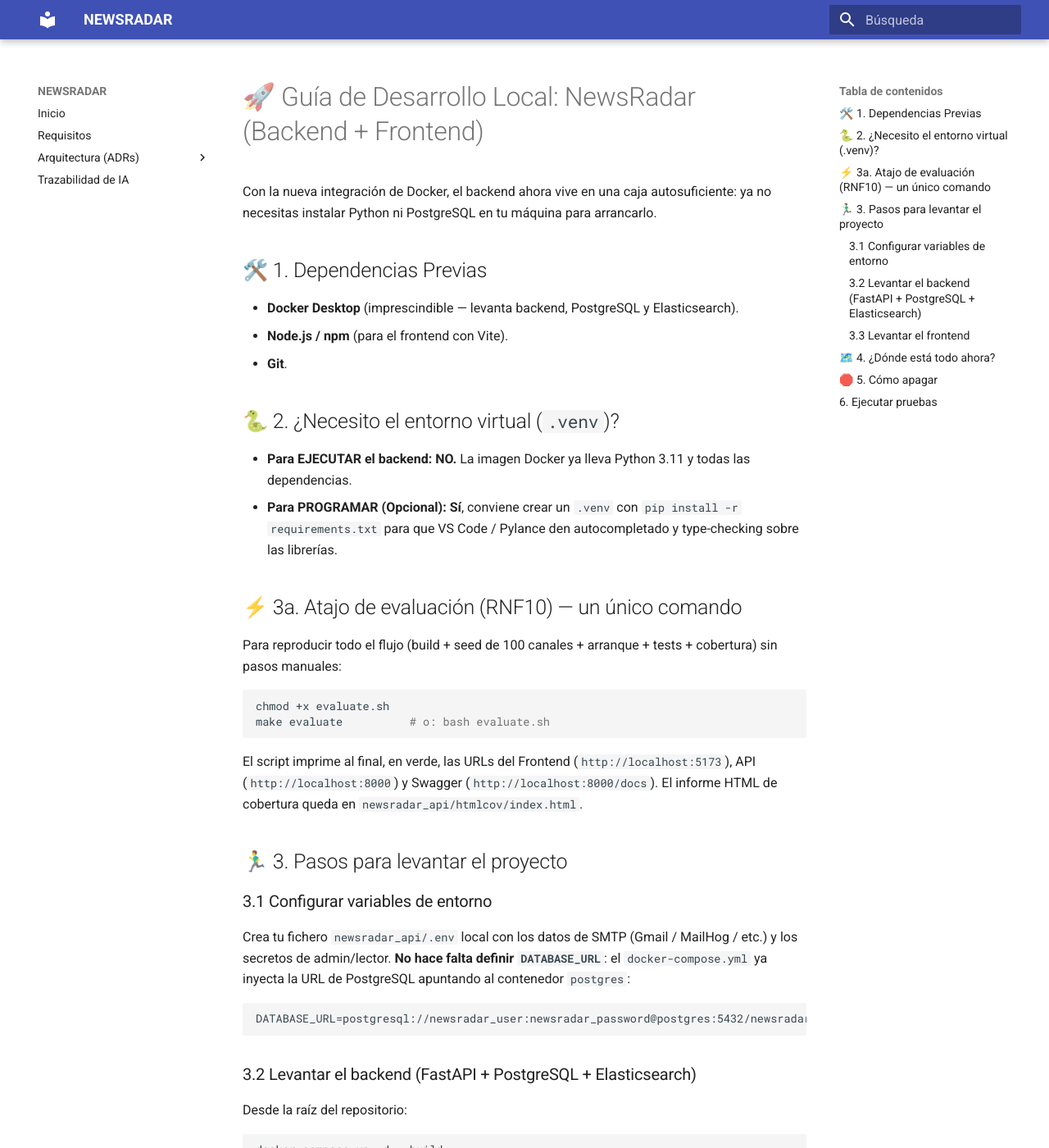
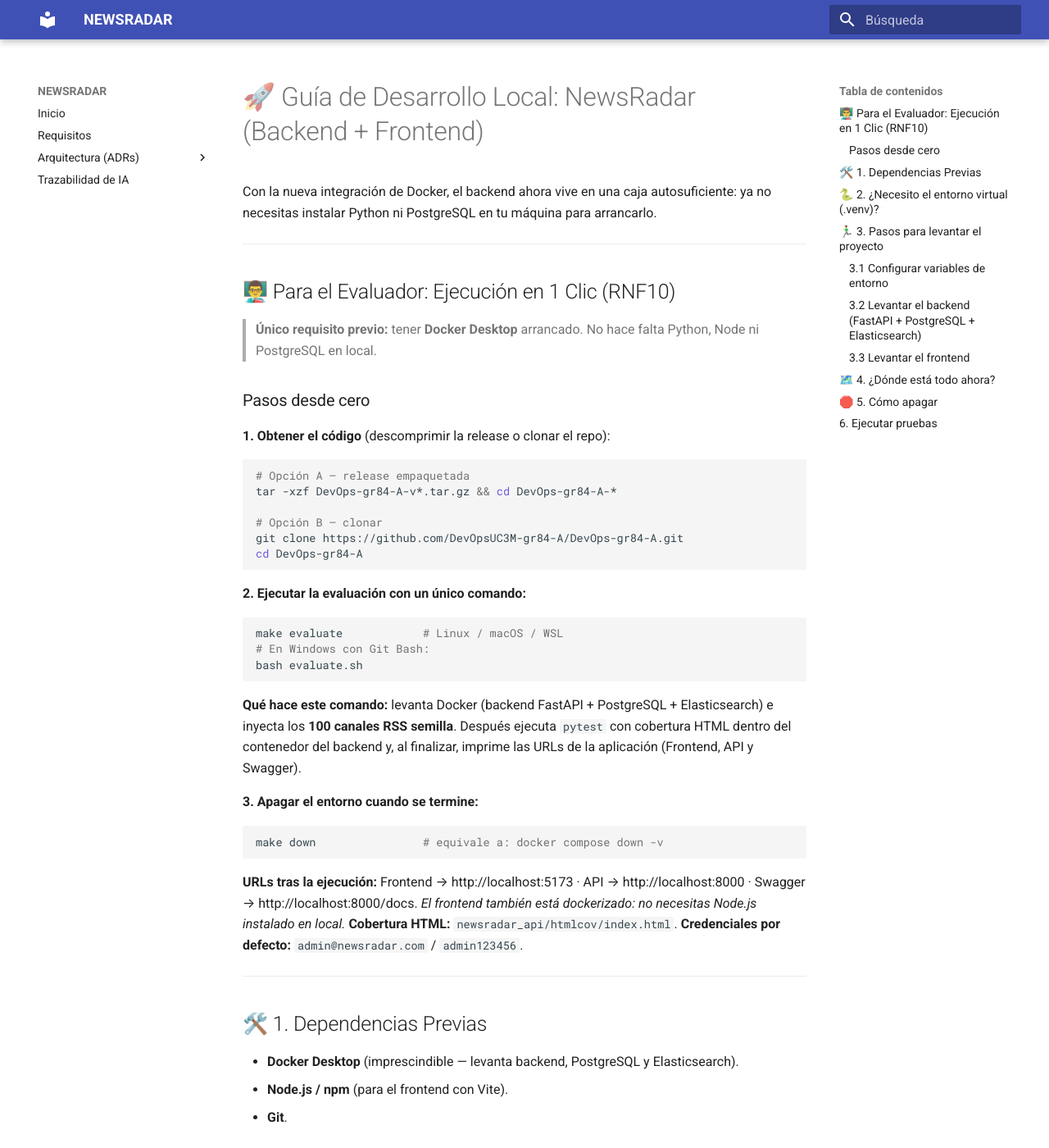
Before and after one commit to DevOpsUC3M-gr84-A/DevOps-gr84-A, an MkDocs documentation site: the page built from docs/quickstart.md, in a window 1280 px wide and 1400 px high. Shown: the whole window at 82% size. Built offline with MkDocs 1.6.1 and Material for MkDocs 9.7.7, drawn with Linux system fonts in a browser that asks for light colours; some of the changed text lies outside the part shown.

Commit message:
fix: dockerizar frontend para despliegue 100% automatizado en evaluación (RNF10)

````diff
--- a/docs/quickstart.md
+++ b/docs/quickstart.md
@@ -1,6 +1,49 @@
 # 🚀 Guía de Desarrollo Local: NewsRadar (Backend + Frontend)
 
 Con la nueva integración de Docker, el backend ahora vive en una caja autosuficiente: ya no necesitas instalar Python ni PostgreSQL en tu máquina para arrancarlo.
+
+---
+
+## 👨‍🏫 Para el Evaluador: Ejecución en 1 Clic (RNF10)
+
+> **Único requisito previo:** tener **Docker Desktop** arrancado. No hace falta Python, Node ni PostgreSQL en local.
+
+### Pasos desde cero
+
+**1. Obtener el código** (descomprimir la release o clonar el repo):
+
+```bash
+# Opción A — release empaquetada
+tar -xzf DevOps-gr84-A-v*.tar.gz && cd DevOps-gr84-A-*
+
+# Opción B — clonar
+git clone https://github.com/DevOpsUC3M-gr84-A/DevOps-gr84-A.git
+cd DevOps-gr84-A
+```
+
+**2. Ejecutar la evaluación con un único comando:**
+
+```bash
+make evaluate            # Linux / macOS / WSL
+# En Windows con Git Bash:
+bash evaluate.sh
+```
+
+**Qué hace este comando:** levanta Docker (backend FastAPI + PostgreSQL + Elasticsearch) e inyecta los **100 canales RSS semilla**.
+Después ejecuta `pytest` con cobertura HTML dentro del contenedor del backend y, al finalizar, imprime las URLs de la aplicación (Frontend, API y Swagger).
+
+**3. Apagar el entorno cuando se termine:**
+
+```bash
+make down                # equivale a: docker compose down -v
+```
+
+**URLs tras la ejecución:** Frontend → http://localhost:5173 · API → http://localhost:8000 · Swagger → http://localhost:8000/docs.
+*El frontend también está dockerizado: no necesitas Node.js instalado en local.*
+**Cobertura HTML:** `newsradar_api/htmlcov/index.html`.
+**Credenciales por defecto:** `admin@newsradar.com` / `admin123456`.
+
+---
 
 ## 🛠️ 1. Dependencias Previas
 
@@ -13,16 +56,7 @@ Con la nueva integración de Docker, el backend ahora vive en una caja autosufic
 - **Para EJECUTAR el backend: NO.** La imagen Docker ya lleva Python 3.11 y todas las dependencias.
 - **Para PROGRAMAR (Opcional): Sí**, conviene crear un `.venv` con `pip install -r requirements.txt` para que VS Code / Pylance den autocompletado y type-checking sobre las librerías.
 
-## ⚡ 3a. Atajo de evaluación (RNF10) — un único comando
-
-Para reproducir todo el flujo (build + seed de 100 canales + arranque + tests + cobertura) sin pasos manuales:
-
-```bash
-chmod +x evaluate.sh
-make evaluate          # o: bash evaluate.sh
-```
-
-El script imprime al final, en verde, las URLs del Frontend (`http://localhost:5173`), API (`http://localhost:8000`) y Swagger (`http://localhost:8000/docs`). El informe HTML de cobertura queda en `newsradar_api/htmlcov/index.html`.
+> Si sólo necesitas **corregir** el proyecto, usa la sección [👨‍🏫 Para el Evaluador](#-para-el-evaluador-ejecución-en-1-clic-rnf10) al inicio de esta guía. El resto de esta página es para desarrollo iterativo.
 
 ## 🏃‍♂️ 3. Pasos para levantar el proyecto
 
````
Also changed, not shown: README.md (+52 -14 lines), docker-compose.yml (+19 -0 lines), 3 other files.
